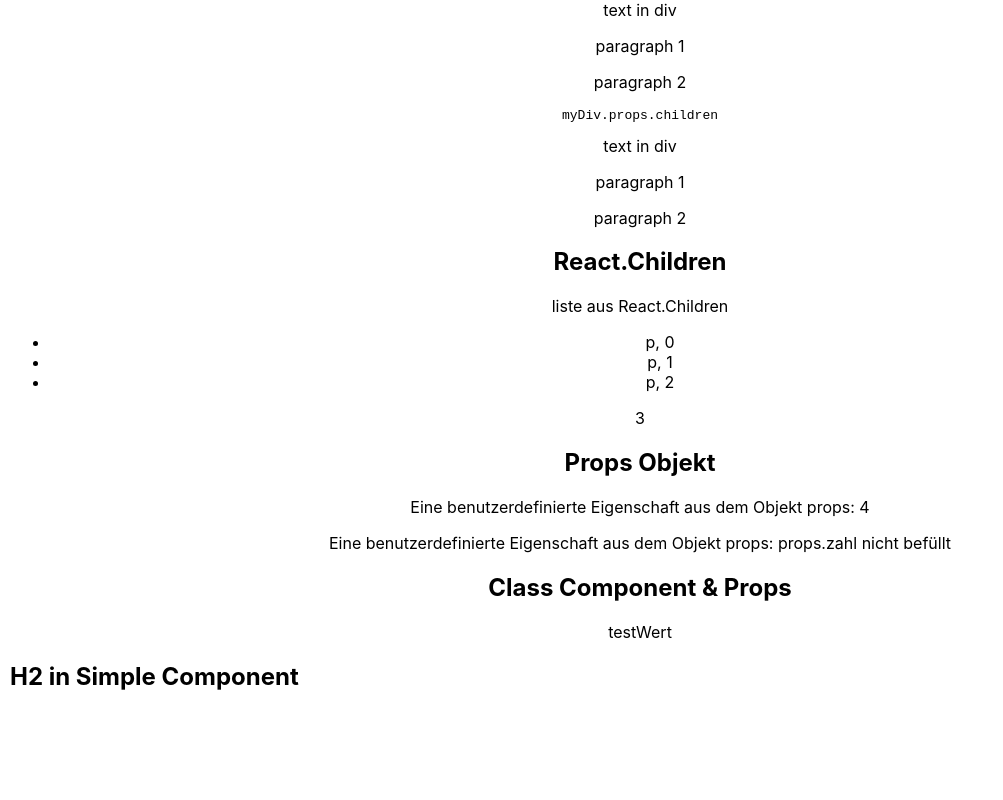
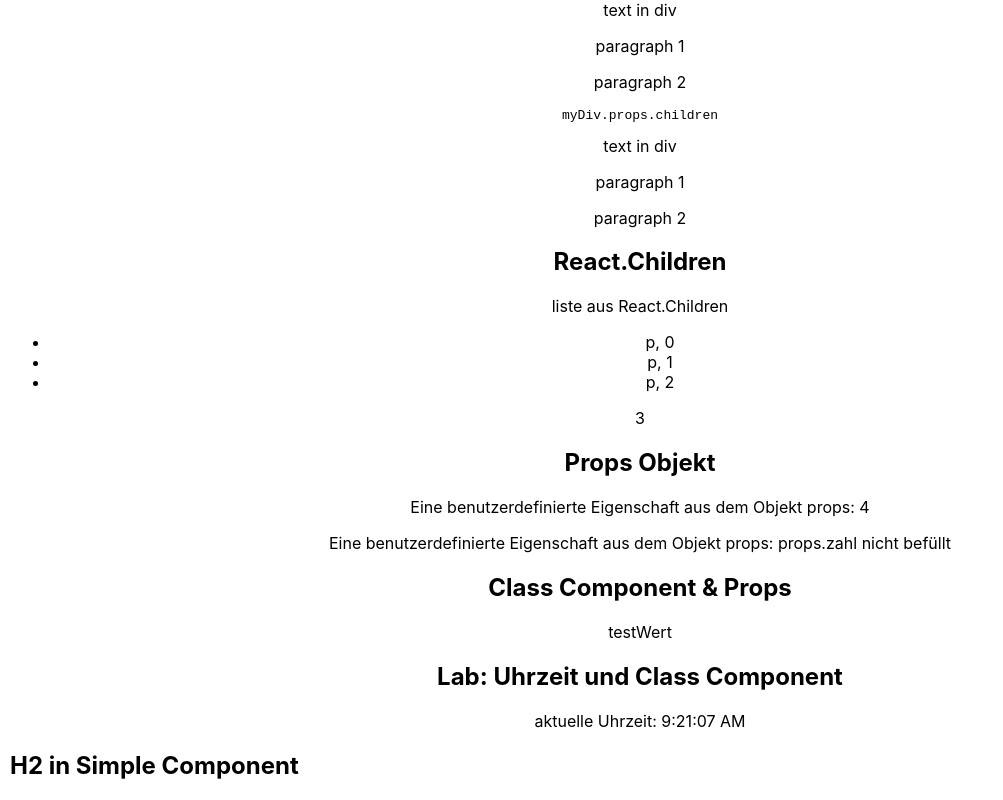
Before and after one commit to ppedvAG/2021-05-20-React-VC, a React (Create React App) app in the folder TRAINER/my-app/: page / in a window 1280 px wide. Shown: the part 1333-2133 px from the top of the page, without its empty margins (0-1003 px from the left). Before the commit the page ends 2044 px from the top, so only its background shows below. Built offline with nearby package versions, Linux system fonts and the light colour scheme.

Commit message:
Lab 5 done

```diff
--- a/TRAINER/my-app/src/App.tsx
+++ b/TRAINER/my-app/src/App.tsx
@@ -2,7 +2,7 @@ import React, { ReactElement } from 'react';
 import './App.css';
 import ElementChildren, { ReactChildrenComponent } from './ChildrenComponent';
 import ClassComponent from './ClassComponent';
-import DateComponent from './DateComponent';
+import DateComponent, { DateComponentClass } from './DateComponent';
 import PropsComponente from './Props';
 import TodosList from './TodosList';
 
@@ -50,6 +50,9 @@ function App() {
     <h2>Class Component & Props</h2>
     <ClassComponent testEigenschaft="testWert"/>
 
+    <h2>Lab: Uhrzeit und Class Component</h2>
+    <DateComponentClass />
+
 
 
 
--- a/TRAINER/my-app/src/DateComponent.tsx
+++ b/TRAINER/my-app/src/DateComponent.tsx
@@ -3,12 +3,67 @@ LAB 2
 legen Sie eine Komponente DateComponent an. Diese gibt das aktuelle Datum aus.
 Benutzen Sie diese Komponente innerhabl von der App-Komponente. */
 
+import React from "react";
+
 function DateComponent() {
     let myDate = new Date()
     console.log('typeof myDate :>> ', typeof myDate);
-    return(
+    return (
         <span>aktuelles Datum: {myDate.toLocaleDateString()}</span>
     )
 }
 
 export default DateComponent;
+
+
+/*
+LAB 5
+
+Ausgegeben wird nicht nur Datum sondern auch Uhrzeit und zwar jede Sekunde neu. Sprich eine digitale Uhr.
+
+Wie muss die Komponente DateComponent umgebaut werden, damit alles React-conform abläuft?
+
+*/
+
+// Variante 1, mit Fehler: Can't call setState on a component that is not yet mounted.
+// export class DateComponentClass extends React.Component {
+//     uhrzeit: string | undefined;
+//     constructor(props: any) {
+//         super(props);
+//         setInterval(() => {
+//             this.uhrzeit = new Date().toLocaleTimeString();
+//             console.log('this.uhrzeit :>> ', this.uhrzeit);
+//             this.setState({});
+//         }, 1000)
+//     }
+//     render() {
+//         return (
+//             <>
+//                 <span>aktuelle Uhrzeit: {this.uhrzeit}</span>
+//             </>
+//         )
+//     }
+// }
+export class DateComponentClass extends React.Component<{}, { uhrzeit: string }> {
+
+    constructor(props: any) {
+        super(props);
+        this.state = {
+            uhrzeit: new Date().toLocaleTimeString()
+        }
+    }
+    tick = () => {
+        setInterval(() => {
+            this.setState({ uhrzeit: new Date().toLocaleTimeString() });
+            console.log('this.state.uhrzeit :>> ', this.state.uhrzeit);
+        }, 1000)
+    }
+    componentDidMount() {
+        this.tick();
+    }
+    render() {
+        return (
+                <span>aktuelle Uhrzeit: {this.state.uhrzeit}</span>
+        )
+    }
+}
--- a/TRAINER/my-app/src/Rating.tsx
+++ b/TRAINER/my-app/src/Rating.tsx
@@ -12,8 +12,8 @@ Diese Number wird für die neu erstellte Komponente Rating genutzt.
 
 */
 
-export default function Rating(props: { starsNumber: number; }) {
+export default function Rating(propsObjekt: { starsNumber: number; }) {
     return(
-        <span>{'*'.repeat(props.starsNumber)}</span>
+        <span>{'*'.repeat(propsObjekt.starsNumber)}</span>
     )
 }
```
Also changed, not shown: 1 other file (tests, documents, lock files or other folders).
